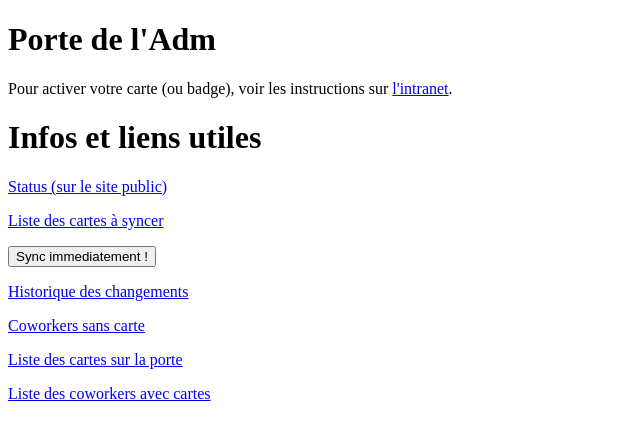
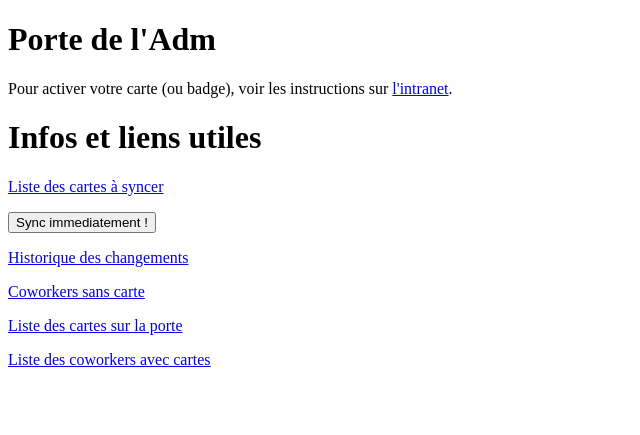
Before and after one commit to atelierdesmedias/door, a PHP site: page /index.php in a window 1280 px wide. Shown: the top 435 px of the page, without its empty margins (0-640 px from the left). Run offline with PHP 8.4, Linux system fonts and the light colour scheme.

Commit message:
Remove now useless link

```diff
--- a/www/index.php
+++ b/www/index.php
@@ -240,8 +240,6 @@ Pour activer votre carte (ou badge), voir les instructions sur <a href="https://
 
 <h1>Infos et liens utiles</h1>
 
-<p><a href="http://atelier-medias.org/porte-status.php">Status (sur le site public)</a></p>
-
 <p>
 <a href="?list=1">Liste des cartes &agrave; syncer</a>
 <form action="" method="post">
```
